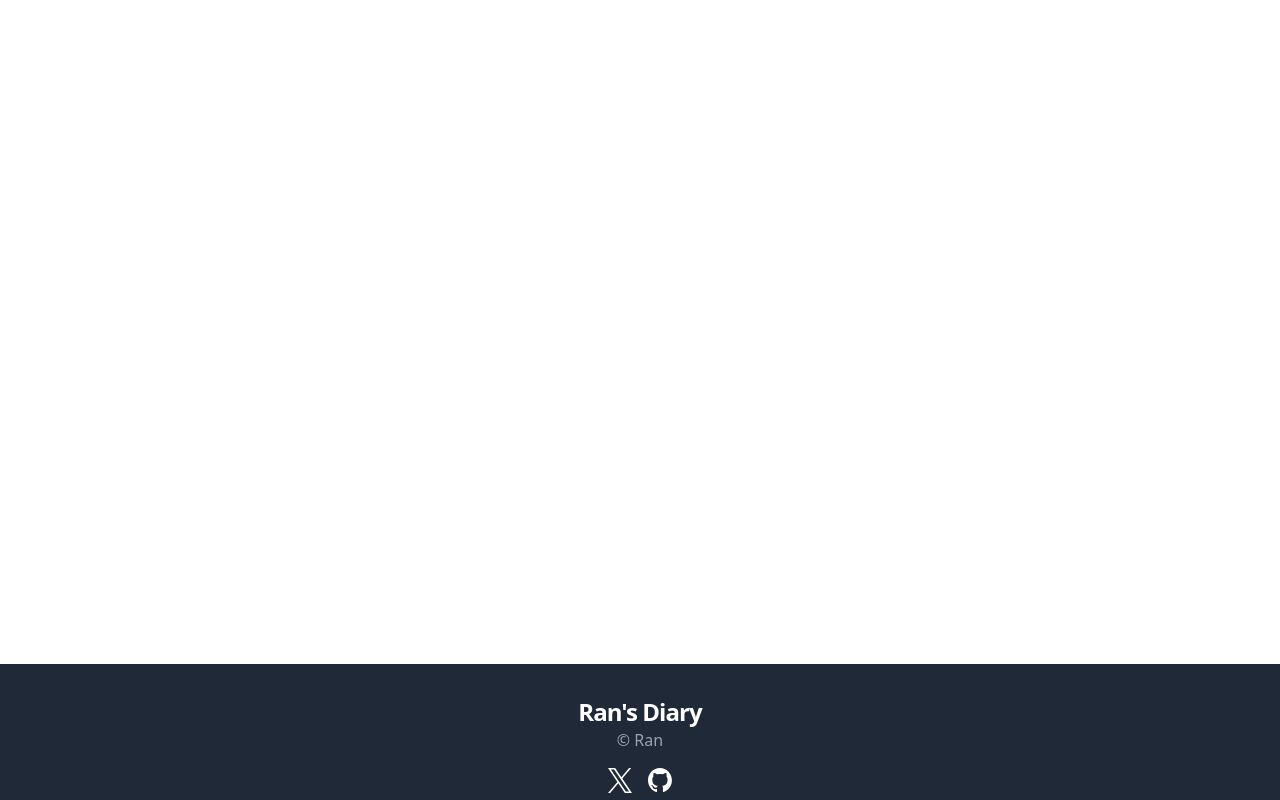
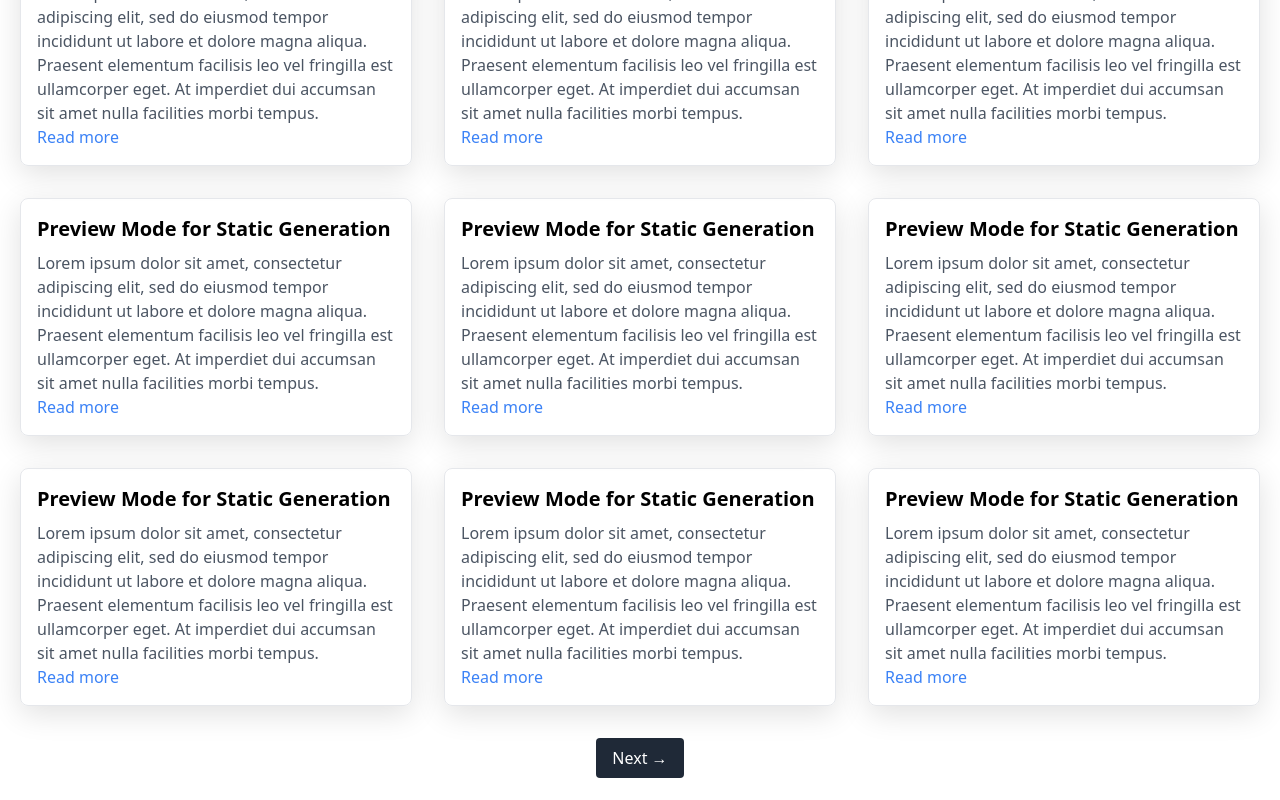
Before and after one commit to Masurun/blog-app, a Next.js app: page /blog/diary in a window 1280 px wide. Shown: the part 200-1000 px from the top of the page. Built offline with nearby package versions, Linux system fonts and the light colour scheme.

Commit message:
Update page.tsx

```diff
--- a/src/app/blog/diary/page.tsx
+++ b/src/app/blog/diary/page.tsx
@@ -20,6 +20,36 @@ export default async function Page({ params }: PageProps) {
   return (
     <main className="py-16">
       <Container>
+                <div className="grid grid-cols-1 md:grid-cols-2 lg:grid-cols-3 gap-8">
+          {selectedPosts.map((post) => (
+            <div key={post.slug} className="p-4 border rounded-lg shadow-md">
+              <h2 className="text-xl font-bold mb-2">{post.title}</h2>
+              <p className="text-gray-600">{post.excerpt}</p>
+              <a href={`/posts/${post.slug}`} className="text-blue-500 hover:underline">
+                Read more
+              </a>
+            </div>
+          ))}
+        </div>
+
+        <div className="flex justify-center space-x-4 mt-8">
+          {currentPage > 1 && (
+            <a
+              href={`/diary/${currentPage - 1}`}
+              className="px-4 py-2 bg-gray-800 text-white rounded"
+            >
+              ← Previous
+            </a>
+          )}
+          {currentPage < totalPages && (
+            <a
+              href={`/diary/${currentPage + 1}`}
+              className="px-4 py-2 bg-gray-800 text-white rounded"
+            >
+              Next →
+            </a>
+          )}
+        </div>
       </Container>
     </main>
   );
```
